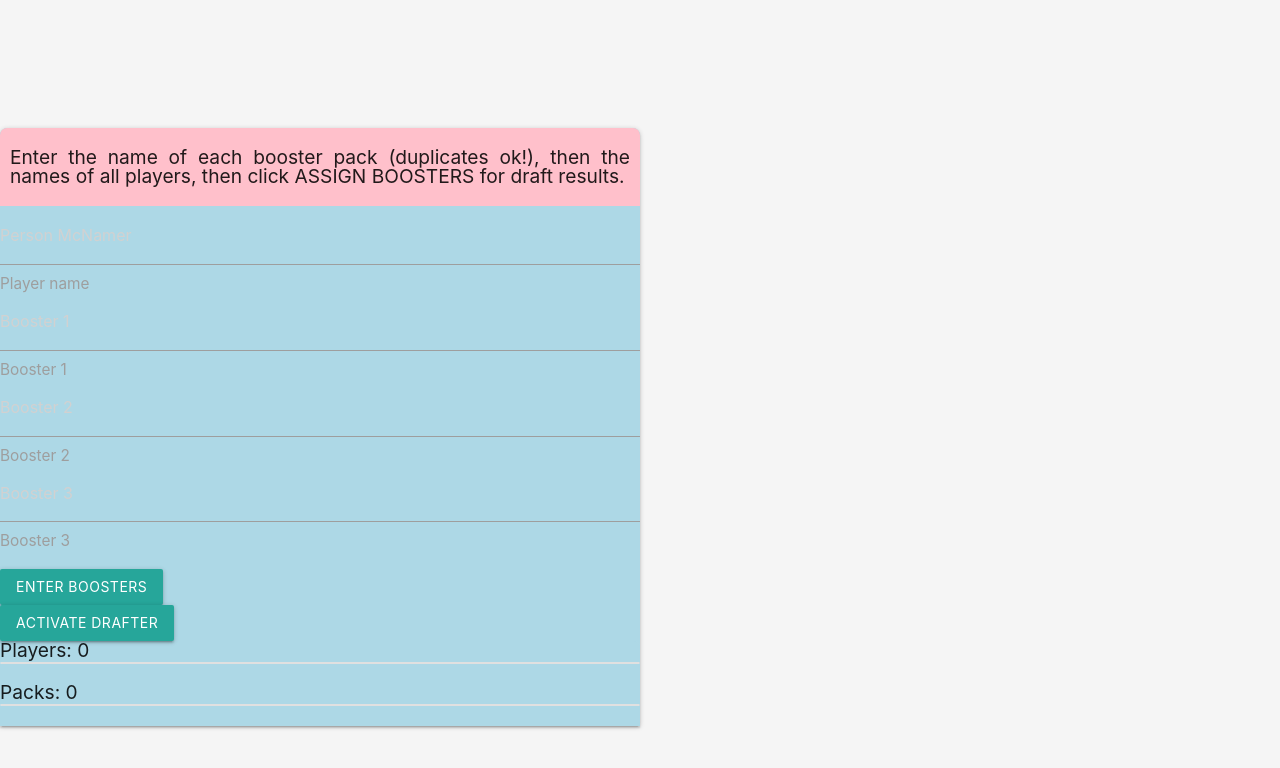
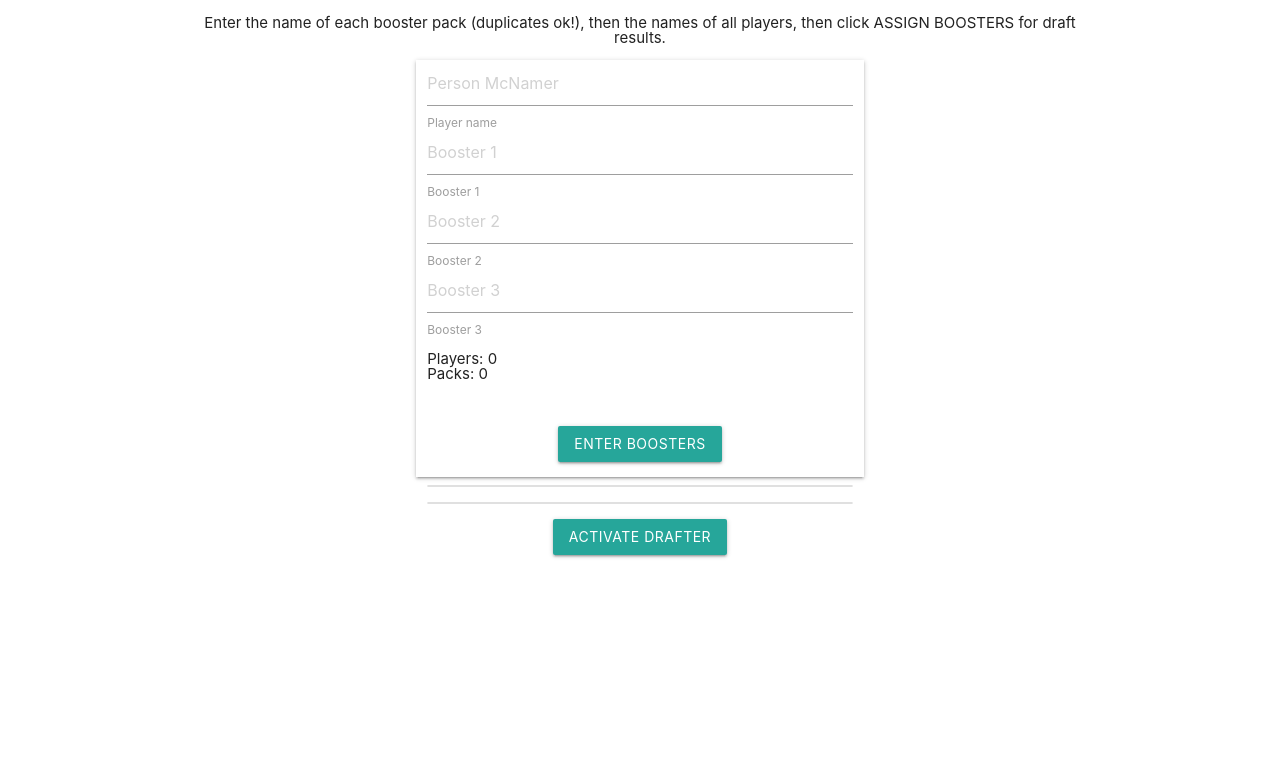
Before and after one commit to Nackles/mtgdrafter, a plain HTML site: page index.html in a window 1280 px wide. Drawn offline with nearby package versions, Linux system fonts and the light colour scheme.

Commit message:
updated layout/removed style.css until functionality update

```diff
--- a/index.html
+++ b/index.html
@@ -9,7 +9,7 @@
       content="width=device-width, initial-scale=1, shrink-to-fit=no"
     />
 
-    <!-- Bootstrap CSS -->
+    <!-- Materialize CSS -->
     <link rel="stylesheet" href=./reset.css />
     <link
       rel="stylesheet"
@@ -19,73 +19,89 @@
       href="https://fonts.googleapis.com/icon?family=Material+Icons"
       rel="stylesheet"
     />
-    <link rel="stylesheet" href="./style.css" />
+    <!-- <link rel="stylesheet" href="./style.css" /> -->
   </head>
 
   <body>
     <div class="container">
+      <div class="section">
+        <p id="instructions" class="center">
+          Enter the name of each booster pack (duplicates ok!), then the names
+          of all players, then click ASSIGN BOOSTERS for draft results.
+        </p>
+      </div>
 
       <div class="row" id="everything">
-        <div class="col s6 z-depth-1" id="left">
-        <p id="instructions" class="center">
-          Enter the name of each booster pack (duplicates ok!), then the names of all players, then click ASSIGN BOOSTERS for draft results.
-        </p>
+        <div class="col s12 m8 l6 offset-m2 offset-l3 z-depth-1">
           <!-- Data taken in all at once for data specificity (this now tracks which player contributed which pack) and ease of storage -->
-          <div id="form_tray">
           <form id="player_input">
             <!-- Player Name -->
-            <input type="text" name="player_input" id="player_name" placeholder="Person McNamer" />
+            <input
+              type="text"
+              name="player_input"
+              id="player_name"
+              placeholder="Person McNamer"
+            />
             <label for="player_name">Player name</label>
             <!-- Booster Pack 1 -->
-            <input type="text" name="booster_input" id="booster_title_1" placeholder="Booster 1" />
+            <input
+              type="text"
+              name="booster_input"
+              id="booster_title_1"
+              placeholder="Booster 1"
+            />
             <label for="booster_title_1">Booster 1</label>
             <!-- Booster Pack 2-->
-            <input type="text" name="booster_input" id="booster_title_2" placeholder="Booster 2" />
+            <input
+              type="text"
+              name="booster_input"
+              id="booster_title_2"
+              placeholder="Booster 2"
+            />
             <label for="booster_title_2">Booster 2</label>
             <!-- Booster Pack 3 -->
-            <input type="text" name="booster_input" id="booster_title_3" placeholder="Booster 3" />
+            <input
+              type="text"
+              name="booster_input"
+              id="booster_title_3"
+              placeholder="Booster 3"
+            />
             <label for="booster_title_3">Booster 3</label>
-            <br /><br />
+            <div class="section">
+            <p>Players: <span id="player_count">0</span></p>
+            <p>Packs: <span id="pack_count">0</span></p>
+            </div>
+            <br />
+            <div class="center-align section">
             <input
               class="btn"
               type="submit"
               id="enter_boosters"
               value="Enter Boosters"
             />
+            </div>
+            </form>
           </form>
+        </div>
+              <!-- Results Tray -->
+      <div class="col s12 m8 l6 offset-m2 offset-l3 center-align" id="results_tray">
+          <ul class="collection" id="player_entries"></ul>
+          <ul class="collection" id="player_packs"></ul>
           <input
           class="btn"
           type="submit"
           id="booster_assign"
           value="ACTIVATE DRAFTER"
         />
+        <!-- /results tray -->
         </div>
-
-          <div class="booster_list"></div>
-
-        <!-- Results Tray -->
-        <div class="col s12" id="left">
-            <p>Players: <span id="player_count">0</span></p>
-            <ul class="collection" id="player_entries"></ul>
-            <p>Packs: <span id="pack_count">0</span></p>
-            <ul class="collection" id="player_packs"></ul>
-          </div>
-
-        </div>
+        <!-- /everything -->
       </div>
-
+<!-- /container -->
     </div>
 
-    <!-- Draft Results Modal -->
-    <div id="modal1" class="modal">
-        <div class="modal-content">
-            <p>Final Draftination:</p>
-            <ul class="collection" id="player_tray"></ul>
-        </div>
-        <div class="modal-footer">
-          <a href="#!" class="modal-close waves-effect waves-green btn-flat"></a>
-        </div>
-      </div>
+    <!-- <div class="booster_list"></div> -->
+
 
     <!-- Optional JavaScript -->
     <!-- jQuery first, then Popper.js, then Bootstrap JS -->
```
